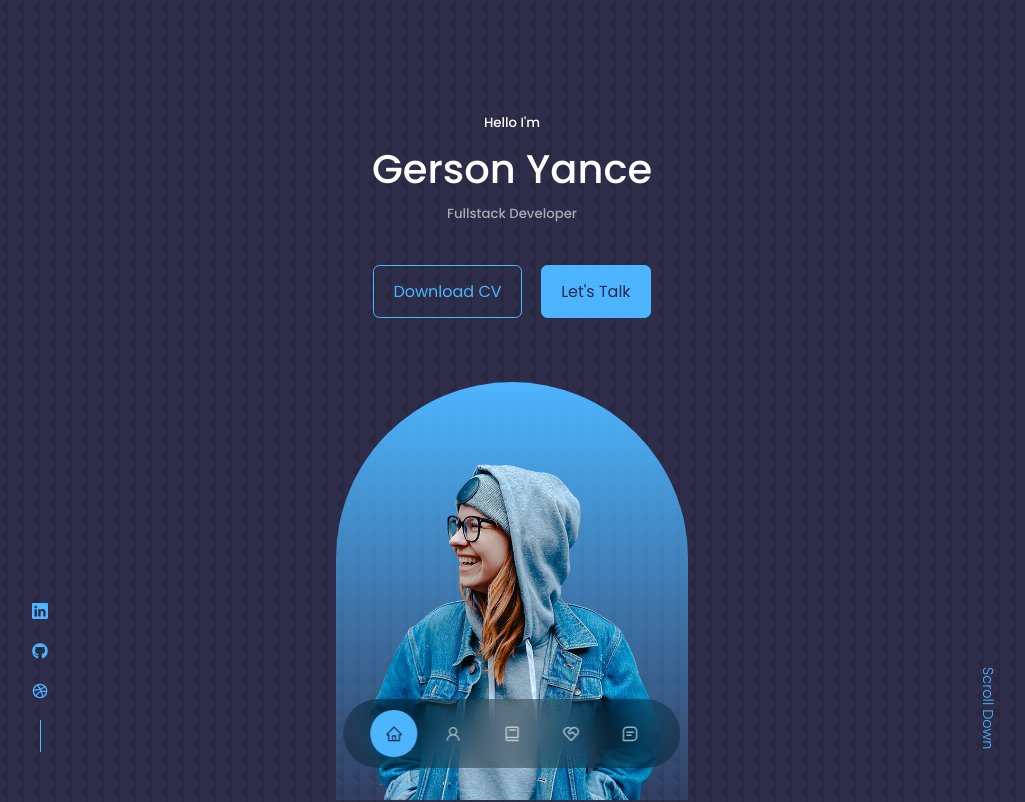
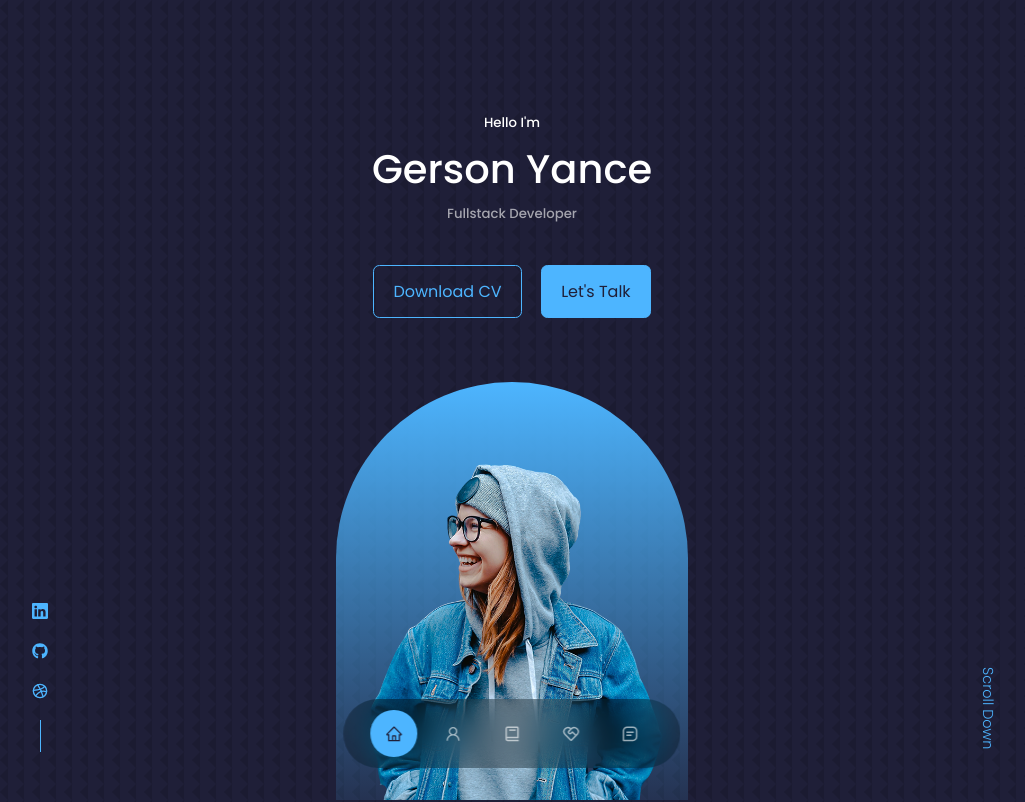
Before and after one commit to AG-code32/Portfolio01-React, a React (Create React App) app: page / in a window 1280 px wide. Shown: the top 802 px of the page, without its empty margins (128-1153 px from the left). Built offline with nearby package versions, Linux system fonts and the light colour scheme.

Commit message:
changed index style

```diff
--- a/src/index.css
+++ b/src/index.css
@@ -12,8 +12,8 @@
 }
 
 :root {
-  /* --color-bg: #1f1f38; */
-  --color-bg: #20203eee;
+  --color-bg: #1f1f38;
+  /* --color-bg: #20203eee; */
   --color-bg-variant: #2c2c6c;
   --color-primary: #4db5ff;
   --color-primary-variant: rgba(77, 181, 255, 0.4);
```
